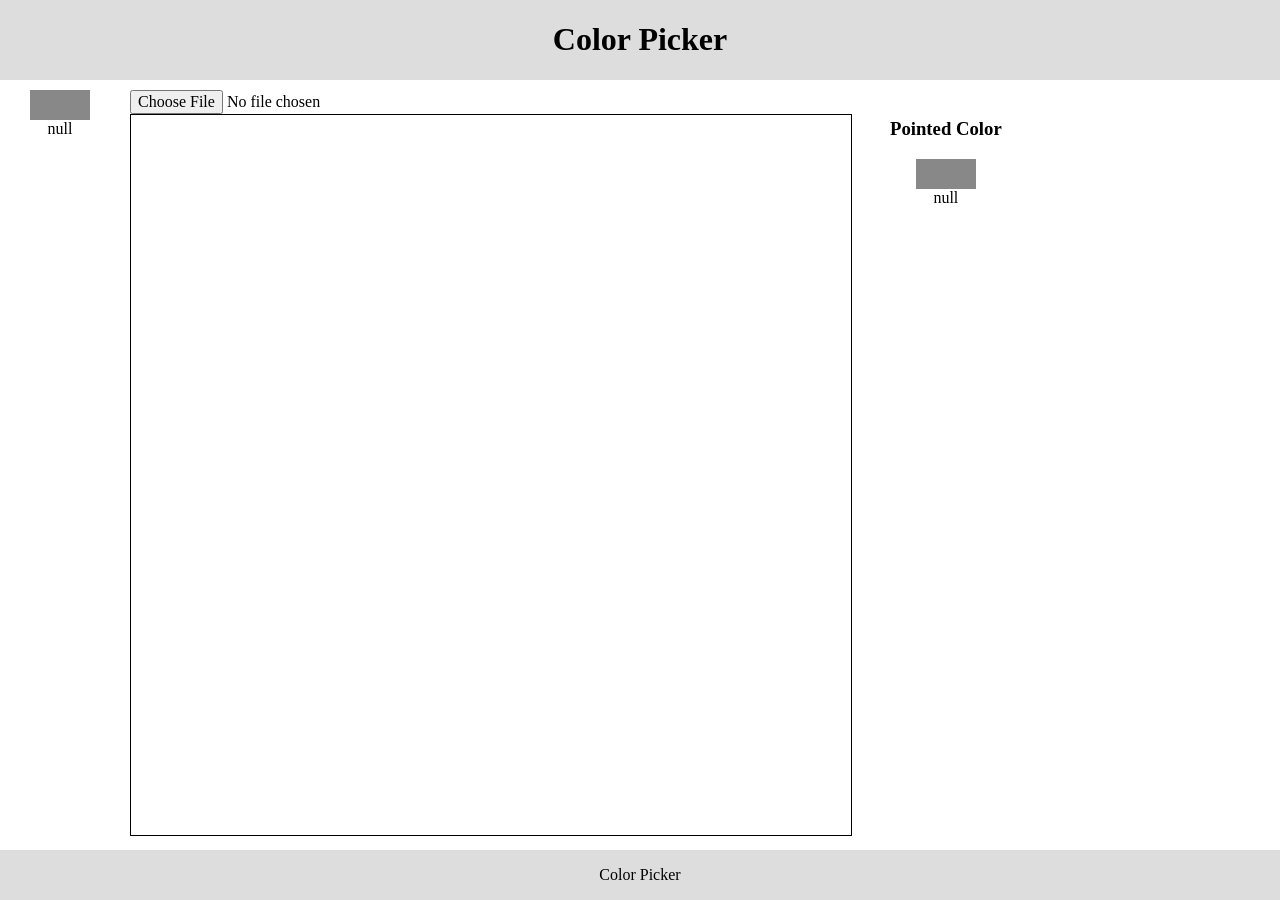
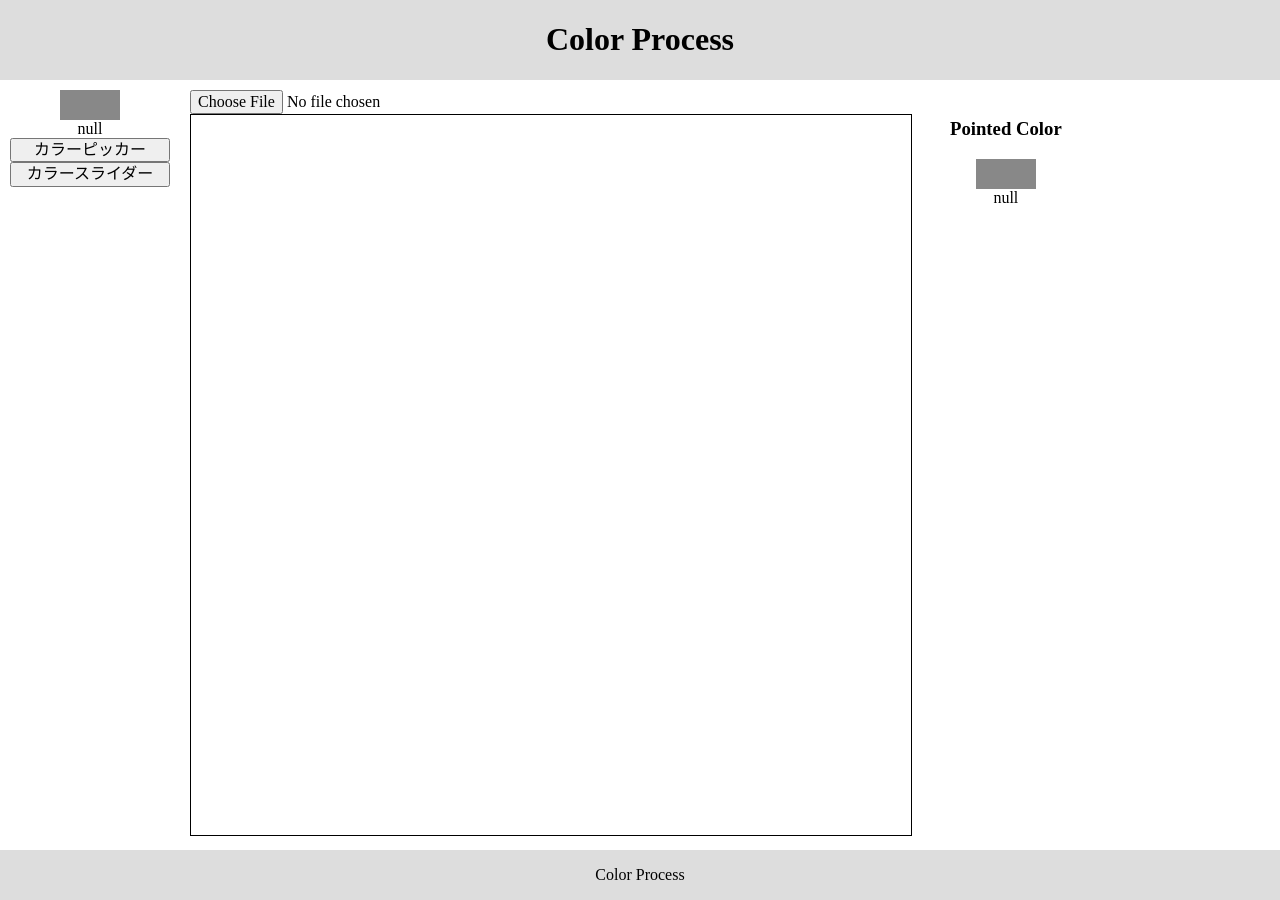
Before and after one commit to NovanMondon/color-process, a React (Vite) app: page / in a window 1280 px wide. Built offline with nearby package versions, Linux system fonts and the light colour scheme.

Commit message:
add color slider

```diff
--- a/src/App.tsx
+++ b/src/App.tsx
@@ -6,9 +6,13 @@ import { AppState } from "./appState"
 import { ColorIndicator } from "./ColorIndicator"
 import { css } from "@emotion/react"
 import { CenterFlex, ColorWeak, HorizontalFlex, VerticalFlex } from "./Styles"
+import { ColorSlider } from "./ColorSlider"
+
+type AppMode = "ColorPicker" | "ColorSlider"
 
 function App() {
   const [tState, setState] = useState(new AppState())
+  const [tMode, setMode] = useState<AppMode>("ColorPicker")
 
   // Debug
   useEffect(() => {
@@ -19,20 +23,27 @@ function App() {
     <>
       <div css={css(VerticalFlex)}>
         <header css={css(HorizontalFlex, CenterFlex, ColorWeak)}>
-          <h1>Color Picker</h1>
+          <h1>Color Process</h1>
         </header>
         <div css={css(HorizontalFlex)}>
-          <aside css={{ padding: 10, width: 100 }}>
+          <aside css={css(VerticalFlex, { padding: 10, width: 160 })}>
             <ColorIndicator color={tState.color} />
+            <button onClick={() => setMode("ColorPicker")}>カラーピッカー</button>
+            <button onClick={() => setMode("ColorSlider")}>カラースライダー</button>
           </aside>
           <main>
             <div css={{ padding: 10 }}>
-              <ColorPicker state={tState} setState={setState} />
+              {tMode === "ColorPicker" &&
+                <ColorPicker state={tState} setState={setState} />
+              }
+              {tMode === "ColorSlider" &&
+                <ColorSlider></ColorSlider>
+              }
             </div>
           </main>
         </div>
         <footer css={css(HorizontalFlex, CenterFlex, ColorWeak)}>
-          <p>Color Picker</p>
+          <p>Color Process</p>
         </footer>
       </div >
     </>
--- /dev/null
+++ b/src/ColorSlider.tsx
@@ -0,0 +1,9 @@
+/** @jsxImportSource @emotion/react */
+
+export const ColorSlider = () => {
+    return (
+        <div>
+            <h1>Color Slider</h1>
+        </div>
+    )
+}
```
